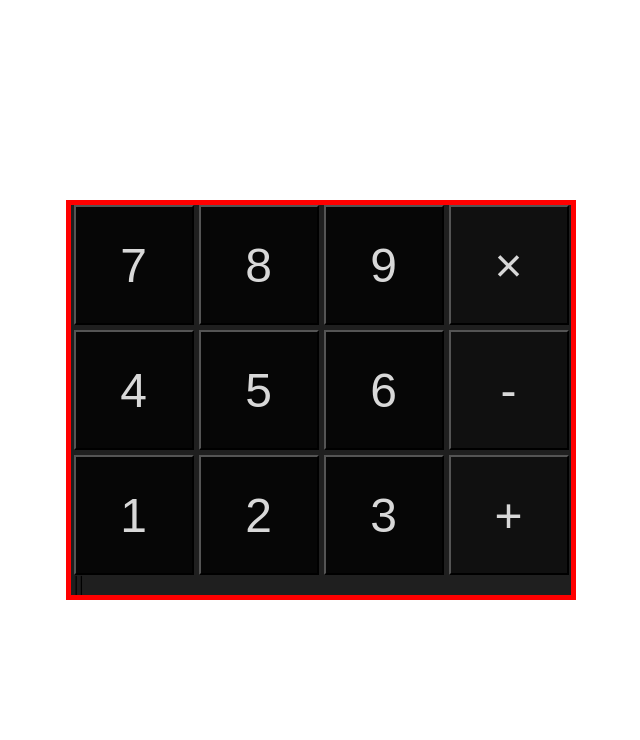
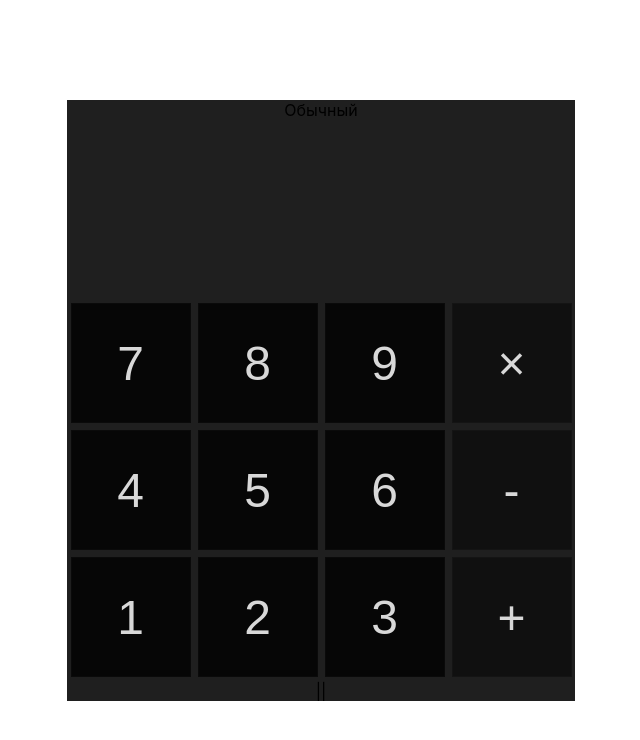
Before and after one commit to Lozerd/calculator_js, a React (Create React App) app: page / in a window 1280 px wide. Shown: the top 740 px of the page, without its empty margins (319-959 px from the left). Built offline with nearby package versions, Linux system fonts and the light colour scheme.

Commit message:
encapsulated html, implementing styles for CalculatorInput.tsx

```diff
--- a/src/common/enums.ts
+++ b/src/common/enums.ts
@@ -5,9 +5,17 @@ export enum ActionType {
     DIVIDE = "/",
     MULTIPLY = "×",
     DECIMAL = ".",
-    NUMBER = "number"
+    SQUARE = "x²",
+    NUMBER = "number",
+    NAVIGATE = "navigate",
 }
+
 export enum MouseState {
     MOVE = "mousemove",
     LEAVE = "mouseleave"
 }
+
+export enum CalculatorNavigationType {
+    REGULAR = "Обычный",
+    ENGENEER = "Инженерный" // TODO to implement
+}
--- a/src/components/Calculator.tsx
+++ b/src/components/Calculator.tsx
@@ -1,16 +1,17 @@
 import "../css/Calculator.css";
-import {MouseEvent, useEffect, useLayoutEffect, useMemo, useReducer, useRef, useState} from "react";
+import {MouseEvent, useEffect, useReducer, useRef, useState} from "react";
 import CalculatorInput from "./CalculatorInput";
 import {Action, CalculatorState, MousePosition, ShadowHoverState} from "../common/types";
-import {ActionType, MouseState} from "../common/enums";
+import {ActionType, CalculatorNavigationType, MouseState} from "../common/enums";
 import CalculatorButtons from "./CalculatorButtons";
 import {DEBUG} from "../App";
 import {calculatorShadowOnHoverSpreadRadius} from "../common/constants";
+import CalculatorNavigation from "./CalculatorNavigation";
+import ShadowWrapper from "./ShadowWrapper";
 
 
 function calculatorReducer(state: CalculatorState, action: Action): CalculatorState {
     function assign_proper_operand(): CalculatorState {
-        console.log(action.type, action.value, Object.values(ActionType).includes(action.type));
         if (Object.values(ActionType).includes(action.type) && isNaN(Number(action.value))) { // operations
             return {...state, operator: action.type};
         } else {
@@ -46,7 +47,13 @@ function shadowHoverReducer(shadowHoverState: ShadowHoverState, action: MousePos
     const {x, y, type} = action;
     switch (type) {
     case MouseState.MOVE:
-        return {boxShadow: `0px 0px 78px ${calculatorShadowOnHoverSpreadRadius} rgba(43, 43, 43, 0.55)`, mouseX: x, mouseY: y};
+        return {
+            boxShadow:
+                    `0px 0px 200px ${calculatorShadowOnHoverSpreadRadius}px rgba(43, 43, 43, 0.55),
+                     0px 0px 200px 0px rgba(41, 41, 41, 1)`,
+            left: x,
+            top: y
+        };
     case MouseState.LEAVE:
         return {...shadowHoverState, boxShadow: "none"};
     }
@@ -54,80 +61,58 @@ function shadowHoverReducer(shadowHoverState: ShadowHoverState, action: MousePos
 
 
 const Calculator = () => {
-    const initialCalculatorState: CalculatorState = {firstOperand: "", operator: ActionType.EMPTY, secondOperand: ""};
-    const shadowHoverInitialState: ShadowHoverState = {boxShadow: "none", mouseX: 0, mouseY: 0};
+    const initialCalculatorState: CalculatorState = {
+        firstOperand: "",
+        operator: ActionType.EMPTY,
+        secondOperand: "",
+        type: CalculatorNavigationType.REGULAR
+    };
+    const shadowHoverInitialState: ShadowHoverState = {boxShadow: "none", left: 0, top: 0};
 
     const [displayedText, setDisplayedText] = useState("");
 
-    const [state, calculatorDispatch] = useReducer(calculatorReducer, initialCalculatorState);
+    const [calculatorState, calculatorStateDispatch] = useReducer(calculatorReducer, initialCalculatorState);
     const [shadowHoverState, shadowHoverDispatcher] = useReducer(shadowHoverReducer, shadowHoverInitialState);
 
     const shadowWrapperRef = useRef<HTMLDivElement>(null);
     const calculatorButtonsRef = useRef<HTMLDivElement>(null);
 
     useEffect(() => {
-        setDisplayedText(Object.values(state).join(" "));
-    }, [state]);
-
-    useEffect(() => {
-        if (calculatorButtonsRef.current !== null) {
-            calculatorButtonsRef.current.childNodes.forEach((button, index) => {
-                // [75, 75, 75]
-                // [41,41,41]
-                // linear-gradient(90deg, rgba(75,75,75,1) 0%, rgba(41,41,41,1) 100%)
-
-                // @ts-ignore
-                // button.style.border = "1px solid rgb(58, 58, 58)";
-                // console.log(1);
-
-                // @ts-ignore
-                // let {top, bottom, left, right} = button.getBoundingClientRect();
-                // let {mouseX, mouseY} = Object.assign(shadowHoverState);
-
-                // let boundingBoxMouseX = mouseX + calculatorShadowOnHoverSpreadRadius;
-                // let boundingBoxMouseY = mouseY + calculatorShadowOnHoverSpreadRadius;
-
-
-                // const tempStyle = "1px solid rgb(58, 58, 58)";
-
-                // if (mouseY + calculatorShadowOnHoverSpreadRadius >= bottom || mouseY - calculatorShadowOnHoverSpreadRadius <= bottom){
-                //     @ts-ignore
-                // button.style.borderBottom = tempStyle;
-                // }
-                // if (mouseY + calculatorShadowOnHoverSpreadRadius >= top || mouseY - calculatorShadowOnHoverSpreadRadius <= top) {
-                //     @ts-ignore
-                // button.style.borderTop = tempStyle;
-                // }
-                // if (mouseX + calculatorShadowOnHoverSpreadRadius >= left || mouseX - calculatorShadowOnHoverSpreadRadius <= left) {
-                //     @ts-ignore
-                // button.style.borderLeft = tempStyle;
-                // }
-                // if (mouseX + calculatorShadowOnHoverSpreadRadius >= right || mouseX - calculatorShadowOnHoverSpreadRadius <= right) {
-                //     @ts-ignore
-                // button.style.borderRight = tempStyle;
-                // }
-                //
-                // console.log(top, right, bottom, left, mouseX, mouseY);
-            });
-        }
-    }, [shadowHoverState.mouseX, shadowHoverState.mouseY]);
+        setDisplayedText(Object.values(calculatorState).join(" "));
+    }, [calculatorState]);
 
     function mouseHandler(event: MouseEvent<HTMLDivElement>) {
         if (shadowWrapperRef.current !== null) {
             const {offsetLeft, offsetTop} = shadowWrapperRef.current;
-            shadowHoverDispatcher({x: event.nativeEvent.pageX - offsetLeft, y: event.nativeEvent.pageY - offsetTop, type: event.type as MouseState});
+            shadowHoverDispatcher({
+                x: event.nativeEvent.pageX - offsetLeft,
+                y: event.nativeEvent.pageY - offsetTop,
+                type: event.type as MouseState
+            });
         }
     }
 
     return (
         <div className="calculator">
-            <div ref={shadowWrapperRef} className="shadow__wrapper" onMouseMove={mouseHandler} onMouseLeave={mouseHandler}>
-                <div className="shadow__box" style={{...shadowHoverState}}></div>
+            <CalculatorNavigation
+                calculatorNavigationType={calculatorState.type}
+                onBurgerChoiceClick={(type: CalculatorNavigationType) => calculatorStateDispatch({
+                    type: ActionType.NAVIGATE,
+                    value: type
+                })}/>
+            <ShadowWrapper
+                ref={shadowWrapperRef}
+                mouseHandler={(event) => mouseHandler(event)}
+            >
                 <CalculatorInput text={displayedText}/>
-                <CalculatorButtons ref={calculatorButtonsRef} onClickDispatcher={obj => calculatorDispatch(obj)}/>
-
-                {DEBUG ? <span>{state.firstOperand}|{state.operator}|{state.secondOperand}</span> : null}
-            </div>
+                <div className="shadow__box" style={{...shadowHoverState}}/>
+                <CalculatorButtons
+                    ref={calculatorButtonsRef}
+                    onClickDispatcher={obj => calculatorStateDispatch(obj)}
+                />
+                {DEBUG ?
+                    <span>{calculatorState.firstOperand}|{calculatorState.operator}|{calculatorState.secondOperand}</span> : null}
+            </ShadowWrapper>
         </div>
     );
 };
--- a/src/components/CalculatorButton.tsx
+++ b/src/components/CalculatorButton.tsx
@@ -6,17 +6,18 @@ interface CalculatorButtonProps {
     onClick: (symbol: string | number) => void
 }
 
+const CalculatorButton = ({symbol, onClick}: CalculatorButtonProps) => {
+    const buttonTypeClass = isNumber(symbol) ? "number" : "action";
 
-const CalculatorButton = ({symbol, onClick}: CalculatorButtonProps) => {
-    const className = [
-        "button",
-        isNumber(symbol) ? "number" : "action",
-    ].join(" ");
 
     return (
-        <button className={className} onClick={() => onClick(symbol)}>
-            <span>{symbol}</span>
-        </button>
+        <div className="button__wrapper">
+            <div className="button__border-wrapper">
+                <button className={["button", buttonTypeClass].join(" ")} onClick={() => onClick(symbol)}>
+                    <span>{symbol}</span>
+                </button>
+            </div>
+        </div>
     );
 };
 
--- a/src/components/CalculatorInput.tsx
+++ b/src/components/CalculatorInput.tsx
@@ -5,7 +5,7 @@ interface ICalculatorInputProps {
 }
 
 const CalculatorInput = ({text}: ICalculatorInputProps) => {
-    return <div>
+    return <div className="calculator__input">
         {text !== null && <span>{text}</span>}
     </div>;
 };
--- /dev/null
+++ b/src/components/CalculatorNavigation.tsx
@@ -0,0 +1,12 @@
+import React from "react";
+import {CalculatorNavigationProps} from "../common/types";
+
+const CalculatorNavigation = ({calculatorNavigationType, onBurgerChoiceClick}: CalculatorNavigationProps) => {
+    return (
+        <div>
+
+        </div>
+    );
+};
+
+export default CalculatorNavigation;
--- /dev/null
+++ b/src/components/ShadowWrapper.tsx
@@ -0,0 +1,24 @@
+import React, {forwardRef, MouseEvent, Ref} from "react";
+import PropTypes from "prop-types";
+
+interface ShadowWrapperProps {
+    children: PropTypes.ReactNodeArray | PropTypes.ReactNodeLike,
+    mouseHandler: (event: MouseEvent<HTMLDivElement>) => void
+}
+
+const ShadowWrapper = forwardRef((
+    {mouseHandler, children}: ShadowWrapperProps,
+    shadowWrapperRef: Ref<HTMLDivElement>
+) => {
+    return (
+        <div
+            ref={shadowWrapperRef}
+            className="shadow__wrapper"
+            onMouseMove={mouseHandler}
+            onMouseLeave={mouseHandler}>
+            {children}
+        </div>
+    );
+});
+
+export default ShadowWrapper;
--- a/src/css/Calculator.css
+++ b/src/css/Calculator.css
@@ -5,32 +5,31 @@
     /* Gap between Calculator buttons */
     --calc-btn-gap: calc((var(--calc-width) - calc(var(--calc-btn-col-count) * var(--calc-btn-width))) / var(--calc-btn-col-count));
 
-    --calc-bg: rgb(31, 31,31);
+    --calc-bg: rgb(31, 31, 31);
     --btn-number: rgb(6, 6, 6);
-    --btn-action: rgb(16,16,16);
+    --btn-number-border: rgb(10, 10, 10);
+    --btn-action: rgb(16, 16, 16);
+    --btn-action-border: rgb(20, 20, 20);
     --btn-text: rgb(216, 216, 216);
 }
 
 .calculator {
     min-width: var(--calc-width);
 
-    display: flex;
-    flex-flow: column wrap;
-    justify-content: center;
-    align-items: center;
-
     width: min-content;
-
-    border: 5px solid red;
 
     background: var(--calc-bg);
 }
 
 .shadow__wrapper {
     z-index: 1000;
-    background: transparent;
     overflow: hidden;
     position: relative;
+
+    display: flex;
+    flex-flow: column wrap;
+    justify-content: center;
+    align-items: center;
 }
 
 .shadow__box {
@@ -38,14 +37,35 @@
     position: absolute;
 }
 
+.calculator__input {
+    min-height: 200px;
+}
+
 .calculator .buttons {
     display: grid;
     grid-template-columns: repeat(var(--calc-btn-col-count), 1fr);
-    grid-gap: var(--calc-btn-gap);
+    grid-gap: 0;
 }
 
+.calculator .button__border-wrapper {
+    padding: 1px;
+}
+
+.calculator .button__wrapper {
+    padding: calc(var(--calc-btn-gap) / 2);
+    z-index: 100;
+}
+
+.calculator .button:hover {
+    background: rgba(43, 43, 43, 0.3) !important;
+    /*box-shadow: inset 0 0 1px 50px rgba(75, 75, 75, 0.3),*/
+    /*            inset 0 0 1px 25px rgba(43, 43, 43, 0.3);*/
+    /*background: linear-gradient(45deg, rgba(75, 75, 75, 0.5) 0%, rgba(41, 41, 41, 1) 100%);*/
+}
 
 .calculator .button {
+    cursor: pointer;
+
     min-width: var(--calc-btn-width);
     font-size: calc(var(--calc-btn-width) / 10 * var(--calc-btn-col-count));
     aspect-ratio: 1;
@@ -55,9 +75,11 @@
 }
 
 .calculator .button.number {
+    border: 1px solid var(--btn-number-border);
     background: var(--btn-number);
 }
 
 .calculator .button.action {
+    border: 1px solid var(--btn-action-border);
     background: var(--btn-action);
 }
```
Also changed, not shown: src/common/types.ts (+7 -6 lines).
